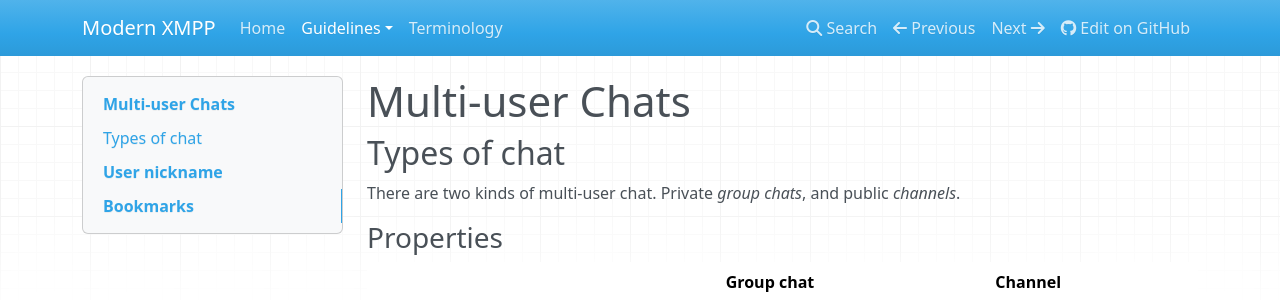
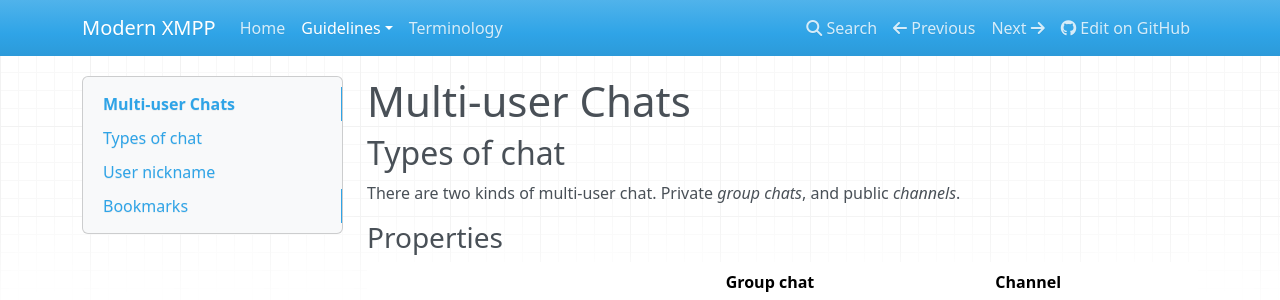
Before and after one commit to modernxmpp/modernxmpp, an MkDocs documentation site: the page built from docs/client/groupchat.md, in a window 1280 px wide and 900 px high. Shown: the top 300 px of the window. Built offline with MkDocs 1.6.1, drawn with Linux system fonts in a browser that asks for light colours; nearby versions of some CDN libraries.

Commit message:
Fix heading level

```diff
--- a/docs/client/groupchat.md
+++ b/docs/client/groupchat.md
@@ -41,7 +41,7 @@ if the end up being one for some reason.
 
 Clients MAY create an 'advanced view' that displays roles as well.
 
-# User nickname
+## User nickname
 
 When joining a group chat, a client needs to select a nickname to use. There are multiple
 sources from which this name may be selected. The client should use the following sources
@@ -67,7 +67,7 @@ Local nickname
 JID username
 : The username portion of the user's JID (i.e. before the '@').
 
-# Bookmarks
+## Bookmarks
 
 !!! todo
     Bookmark management logic
```
